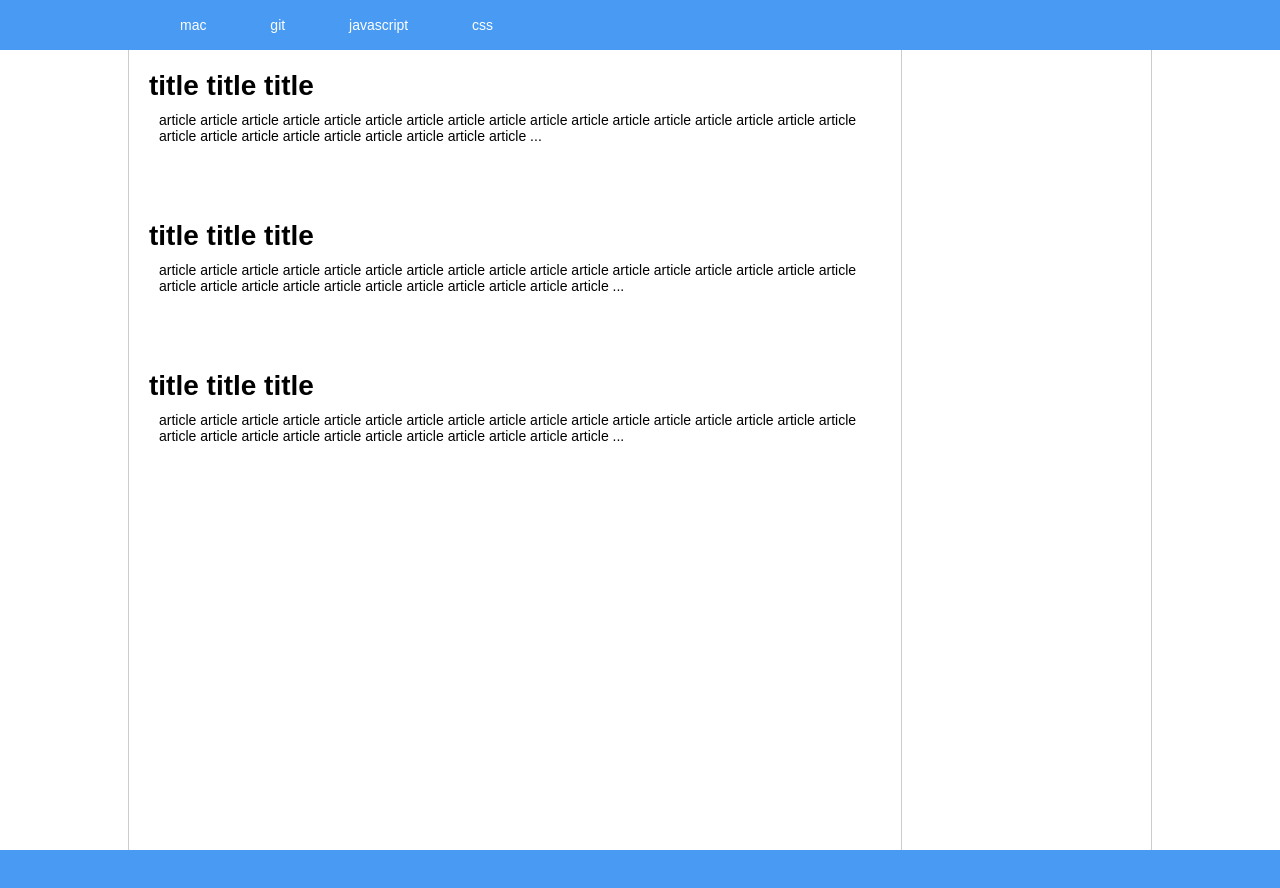
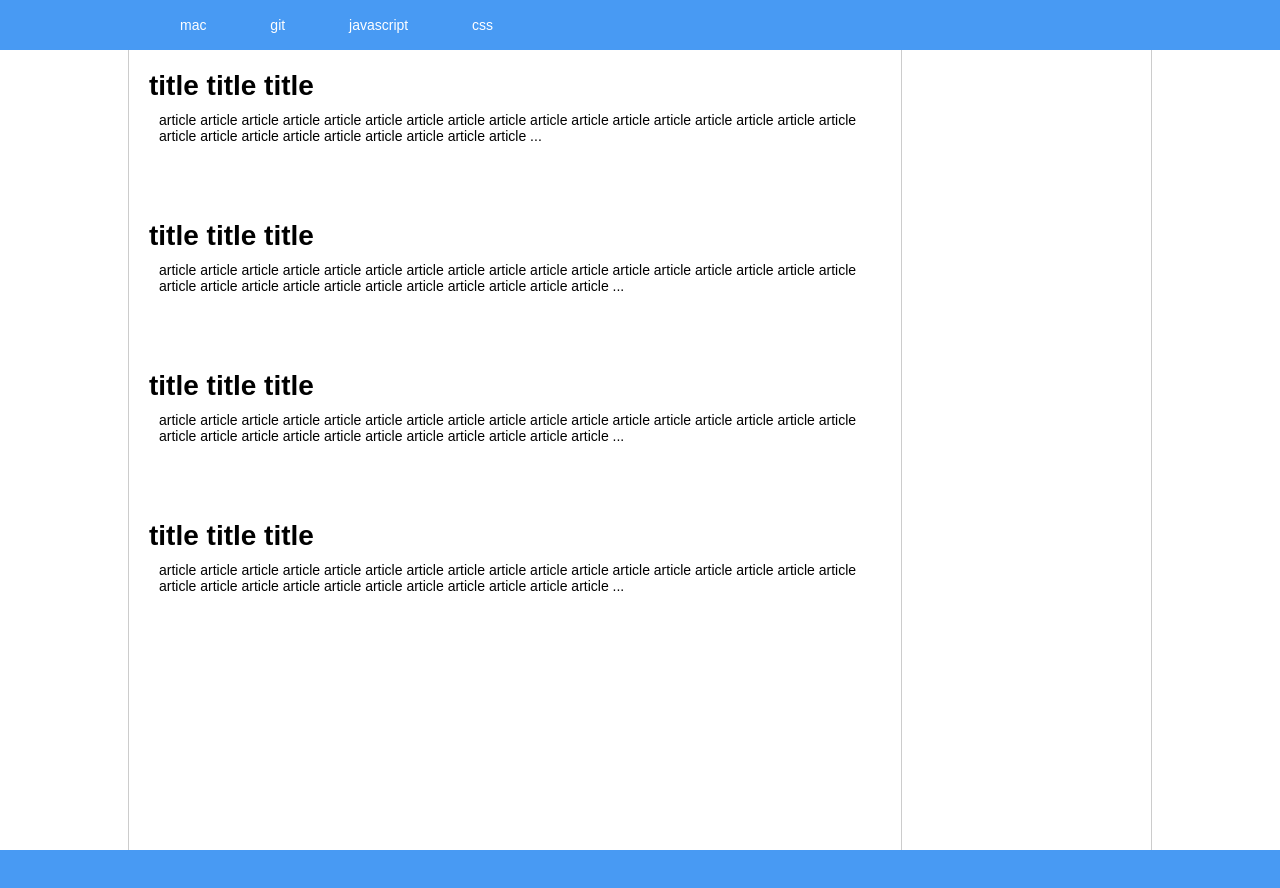
Before and after one commit to dengozhang/branch_git, a plain HTML site: page index.html in a window 1280 px wide. Drawn offline with Linux system fonts and the light colour scheme.

Commit message:
修改content内容

```diff
--- a/index.html
+++ b/index.html
@@ -47,6 +47,15 @@
           article article article article article article article article article article article article article article article article article article article article article article article article article article article article  ...
         </article>
       </section>
+
+      <section class="section">
+        <h1 class="title">
+          title title title
+        </h1>
+        <article class="article">
+          article article article article article article article article article article article article article article article article article article article article article article article article article article article article  ...
+        </article>
+      </section>
     </div>
   </main>
   <footer class="footer">
```
